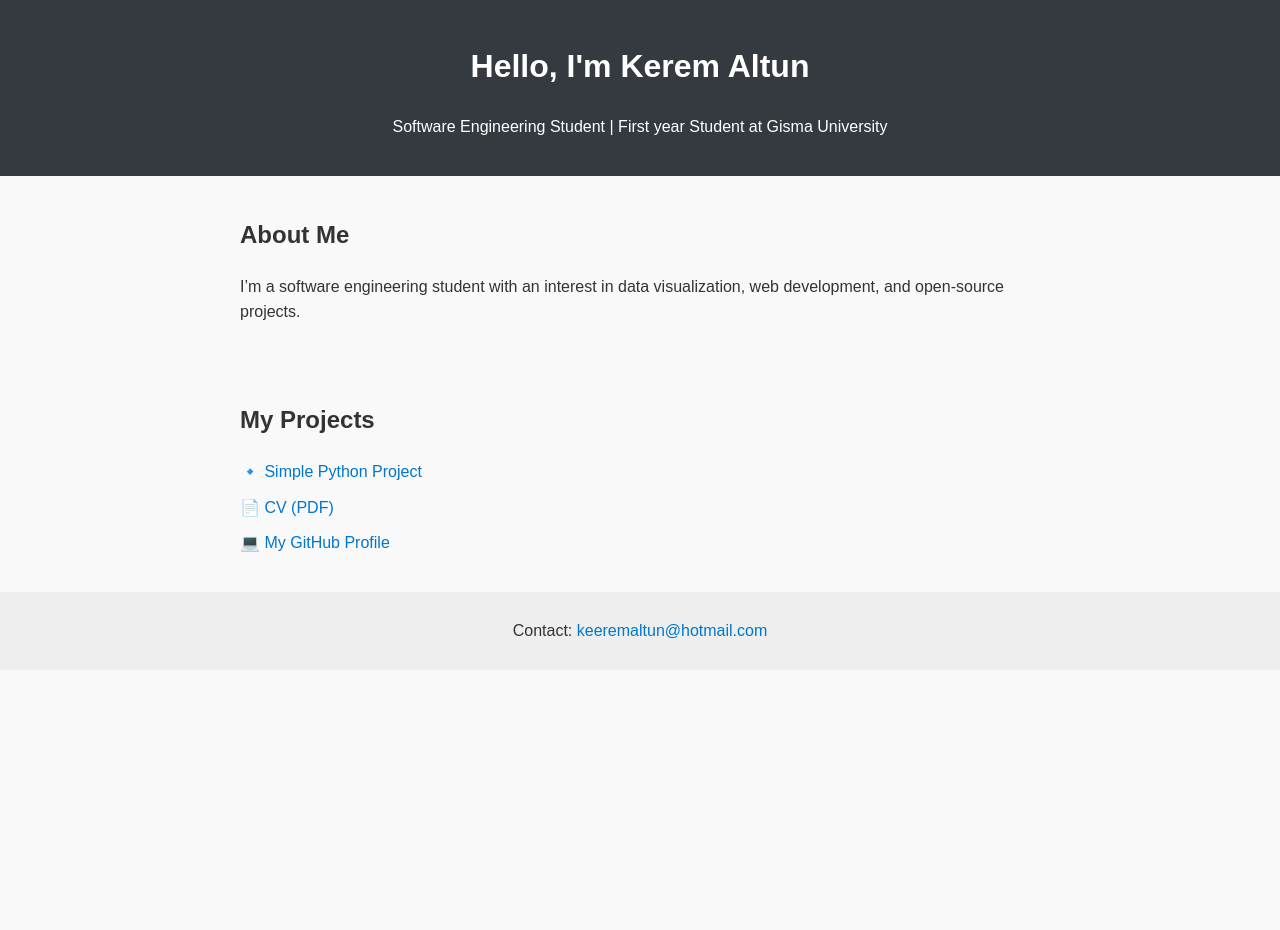
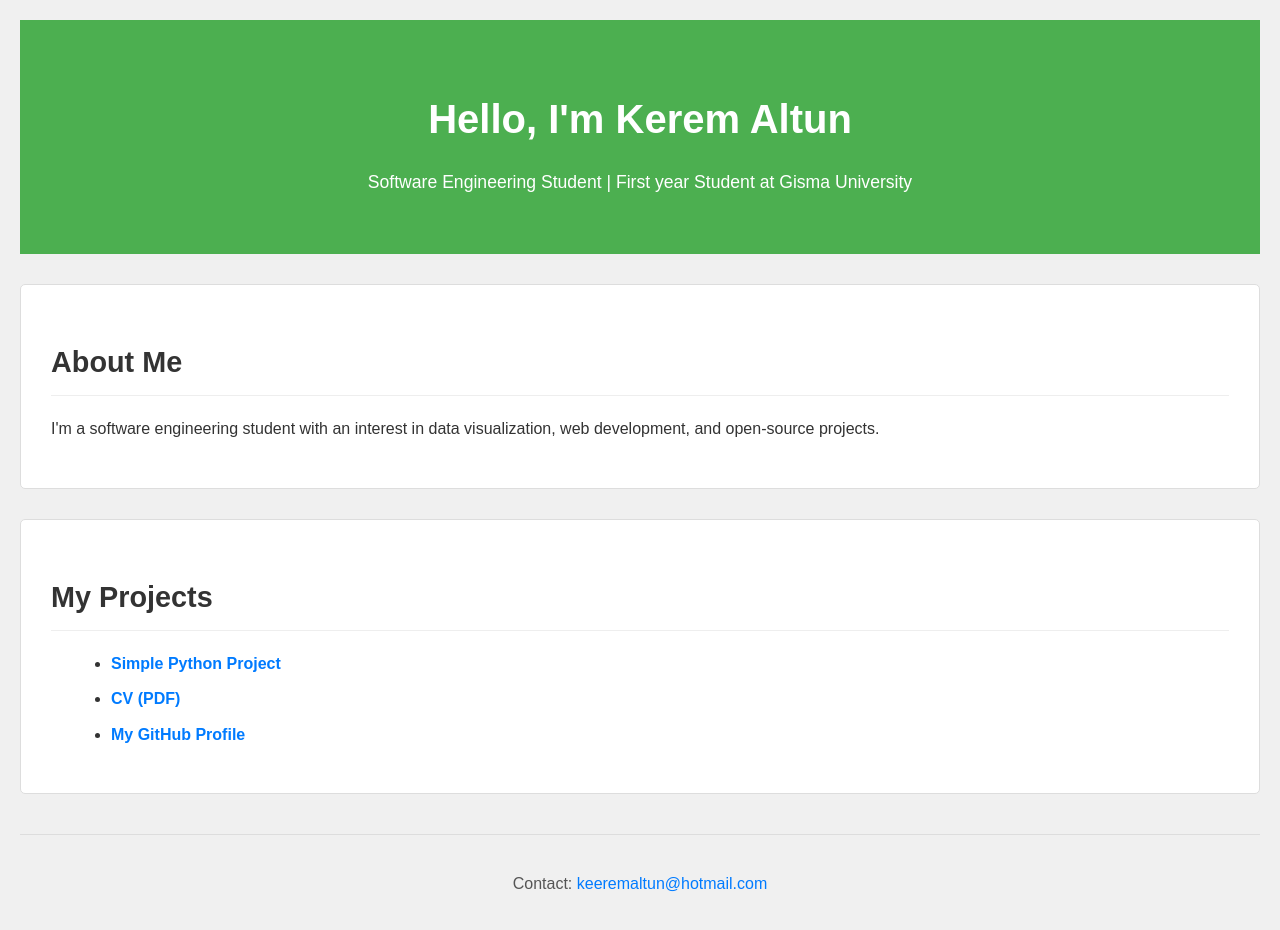
Before and after one commit to keeremaltun/portfolio, a plain HTML site: page index.html in a window 1280 px wide. Before the commit the page ends 800 px from the top, so only its background shows below. Drawn offline with Linux system fonts and the light colour scheme.

Commit message:
Website design improvements for better readability

```diff
--- a/index.html
+++ b/index.html
@@ -1,33 +1,33 @@
 <!DOCTYPE html>
 <html lang="en">
 <head>
-  <meta charset="UTF-8" />
-  <meta name="viewport" content="width=device-width, initial-scale=1.0" />
+    <meta charset="UTF-8">
+    <meta name="viewport" content="width=device-width, initial-scale=1.0">
     <title>My Portfolio</title>
     <link rel="stylesheet" href="style.css" />
 </head>
 <body>
     <header>
         <h1>Hello, I'm Kerem Altun</h1>
-    <p>Software Engineering Student | First year Student at Gisma University </p>
+        <p>Software Engineering Student | First year Student at Gisma University</p>
     </header>
 
     <section class="about">
         <h2>About Me</h2>
-    <p>I’m a software engineering student with an interest in data visualization, web development, and open-source projects.</p>
+        <p>I'm a software engineering student with an interest in data visualization, web development, and open-source projects.</p>
     </section>
 
     <section class="projects">
         <h2>My Projects</h2>
         <ul>
-      <li><a href="https://github.com/keeremaltun/python-project" target="_blank">🔹 Simple Python Project</a></li>
-      <li><a href="assets/cv.pdf" target="_blank">📄 CV (PDF)</a></li>
-      <li><a href="https://github.com/keeremaltun" target="_blank">💻 My GitHub Profile</a></li>
+            <li><a href="https://github.com/keeremaltun/portfolio/tree/main/motivation-app" target="_blank">Simple Python Project</a></li>
+            <li><a href="assets/cv.pdf" target="_blank">CV (PDF)</a></li> <li><a href="https://github.com/keeremaltun" target="_blank">My GitHub Profile</a></li>
         </ul>
     </section>
 
     <footer>
-    <p>Contact: <a href="keeremaltun@hotmail.com">keeremaltun@hotmail.com</a></p>
+        <p>Contact: <a href="mailto:keeremaltun@hotmail.com">keeremaltun@hotmail.com</a></p>
     </footer>
+
 </body>
 </html>
--- a/style.css
+++ b/style.css
@@ -1,45 +1,96 @@
+/* Genel Stil Resetleme ve Temel Ayarlar */
 body {
-  font-family: Arial, sans-serif;
-  line-height: 1.6;
-  background: #f9f9f9;
-  margin: 0;
-  padding: 0;
-  color: #333;
+    margin: 0;
+    font-family: 'Arial', sans-serif; /* Daha yaygın ve okunaklı bir font */
+    line-height: 1.6;
+    color: #333; /* Koyu gri metin */
+    background-color: #f0f0f0; /* Açık gri arka plan */
+    padding: 20px; /* Sayfanın kenarlarından biraz boşluk */
 }
 
+/* Başlık (Header) Stilleri */
 header {
-  background-color: #343a40;
-  color: white;
-  padding: 20px;
-  text-align: center;
+    background-color: #4CAF50; /* Yeşil bir başlık rengi */
+    color: white;
+    padding: 40px 20px; /* Daha fazla dikey boşluk */
+    text-align: center;
+    margin-bottom: 30px; /* Altına boşluk bırak */
 }
 
-section {
-  padding: 20px;
-  max-width: 800px;
-  margin: auto;
+header h1 {
+    font-size: 2.5em; /* Başlık boyutu */
+    margin-bottom: 10px;
 }
 
-.projects ul {
-  list-style-type: none;
-  padding: 0;
+header p {
+    font-size: 1.1em;
 }
 
-.projects li {
-  margin-bottom: 10px;
+/* Bölümlerin Genel Stilleri (About Me, My Projects) */
+section {
+    background-color: #ffffff; /* Beyaz arka plan */
+    padding: 30px;
+    margin-bottom: 30px; /* Altına boşluk bırak */
+    border: 1px solid #ddd; /* Hafif bir çerçeve */
+    border-radius: 5px; /* Köşeleri yuvarla */
 }
 
-a {
-  color: #0077cc;
-  text-decoration: none;
+section h2 {
+    color: #333; /* Başlık rengi */
+    font-size: 1.8em;
+    margin-bottom: 20px;
+    padding-bottom: 10px;
+    border-bottom: 1px solid #eee; /* Altına ince çizgi */
 }
 
-a:hover {
-  text-decoration: underline;
+/* Projeler Listesi Stilleri */
+section.projects ul {
+    list-style: disc; /* Varsayılan madde işaretlerini kullan */
+    margin-left: 20px; /* Sol boşluk */
 }
 
+section.projects ul li {
+    margin-bottom: 10px;
+}
+
+section.projects ul li a {
+    text-decoration: none; /* Alt çizgiyi kaldır */
+    color: #007bff; /* Mavi link rengi (genel link rengi) */
+    font-weight: bold;
+}
+
+section.projects ul li a:hover {
+    text-decoration: underline; /* Üzerine gelince alt çizgi çıksın */
+}
+
+/* Alt Bilgi (Footer) Stilleri */
 footer {
-  text-align: center;
-  padding: 10px;
-  background-color: #eee;
+    text-align: center;
+    padding: 20px;
+    margin-top: 40px; /* Üstüne boşluk bırak */
+    color: #555; /* Koyu gri metin */
+    border-top: 1px solid #ddd; /* Üstte ince bir çizgi */
 }
+
+footer a {
+    color: #007bff; /* Mavi link rengi */
+    text-decoration: none;
+}
+
+footer a:hover {
+    text-decoration: underline;
+}
+
+/* Responsive Tasarım İçin Basit Ayarlar */
+/* Küçük ekranlarda padding'i ayarla */
+@media (max-width: 600px) {
+    body {
+        padding: 10px;
+    }
+    header {
+        padding: 30px 15px;
+    }
+    section {
+        padding: 20px;
+    }
+}
```
Lines whose indentation alone changed are shown as unchanged.
